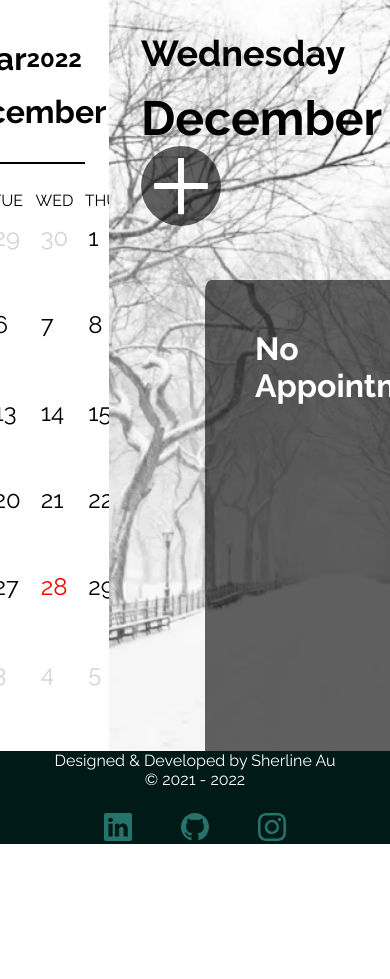
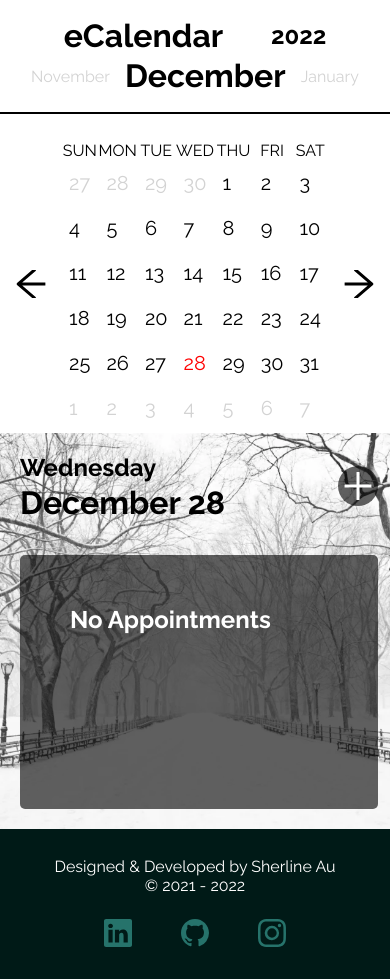
Before and after one commit to sherlineau/eCalendar, a React (Create React App) app: page / in a window 390 px wide. Before the commit the page ends 845 px from the top, so only its background shows below. Built offline with nearby package versions, Linux system fonts and the light colour scheme; the HTML template or start-up script is replaced by a standard one; a web font is replaced by a local one.

Commit message:
added media for responsive css

```diff
--- a/src/index.css
+++ b/src/index.css
@@ -19,6 +19,31 @@ a {
   text-decoration: none;
 }
 
+h1 {
+  font-size: 2rem;
+}
+h2 {
+  font-size: 1.5rem;
+}
+h3 {
+  font-size: 1rem;
+}
+h4 {
+  font-size: 0.875rem;
+}
+
+h1,
+h2,
+h3,
+h4 {
+  line-height: 1.25;
+  margin-bottom: 0.75rem;
+}
+
+p {
+  margin-bottom: 1.25rem;
+}
+
 .section {
   display: flex;
   justify-content: center;
@@ -26,16 +51,40 @@ a {
   margin: 0 auto;
   height: 89vh;
   overflow: hidden;
+  /* max-width: 1200px; */
+}
+
+@media screen and (min-width: 320px) and (max-width: 420px) {
+  .section {
+    display: block;
+    width: 100vw;
+    height: 100%;
+  }
+}
+
+@media screen and (max-width: 915px) and (orientation: landscape){
+  .section {
+    display: block;
+    width: 100vw;
+    height: 100%;
+  }
+}
+
+@media screen and (min-width: 421px) and (max-width: 1180px) and (orientation: portrait) {
+  .section {
+    display: block;
+    width: 100%;
+    height: 89vh;
+  }
 }
 
 .section-left {
   padding: 1.5rem;
-  min-width: 60vw;
+  width: 60%;
 }
 
 .content {
   display: flex;
-  width: 100%;
   align-items: center;
 }
 
@@ -59,7 +108,8 @@ a {
   padding: 1rem;
 }
 
-.calendar-header h1, h2 {
+.calendar-header h1,
+h2 {
   margin-bottom: 1rem;
 }
 
@@ -85,22 +135,110 @@ a {
   font-size: 1.5rem;
 }
 
+.calendar-buttons {
+  width: 5rem;
+  text-align: center;
+}
+
 .btn {
   font-size: 2.5rem;
   background-color: none;
   border: none;
   border-radius: 10px;
+  width: 3rem;
+}
+
+@media screen and (min-width: 320px) and (max-width: 420px) {
+  .section-left {
+    padding: 0;
+    width: 100%;
+  }
+
+  .calendar-header h1,
+  p,
+  h2 {
+    margin-bottom: 0rem;
+  }
+
+  .calendar {
+    height: 35vh;
+    width: 75%;
+  }
+
+  .square {
+    padding: 0.5rem;
+  }
+  .day-number {
+    font-size: 1.25rem;
+  }
+}
+
+@media screen and (min-width: 421px) and (max-width: 1180px) and (orientation: portrait) {
+  .section-left {
+    padding: 0;
+    width: 100%;
+  }
+
+  .calendar-header h1,
+  p,
+  h2 {
+    margin-bottom: 0rem;
+  }
+
+  .calendar {
+    height: 35vh;
+    width: 100%;
+  }
+
+  .square {
+    padding: 0.5rem;
+  }
+  .day-number {
+    font-size: 1.25rem;
+  }
+}
+
+@media screen and (max-width: 915px) and (orientation: landscape){
+  .section-left {
+    padding: 0;
+    width: 100%;
+    height: 100%;
+  }
+  .calendar-header h1,
+  p,
+  h2 {
+    margin-bottom: 0rem;
+  }
+
+  .calendar {
+    height: 100%;
+    width: 100%;
+  }
+
+  .square {
+    padding: 0.5rem;
+  }
+  .day-number {
+    font-size: 1.25rem;
+  }
 }
 
 .section-right {
-  width: 100%;
+  width: 40%;
   padding: 2rem;
   text-align: left;
 }
 
 .appointment-header {
-  font-size: 1.5rem;
   color: white black;
+  display: flex;
+  justify-content: space-between;
+  align-items: center;
+}
+
+.appointment-header p,
+.appointment-header h1 {
+  margin-bottom: 0;
 }
 
 .winter {
@@ -133,8 +271,8 @@ a {
 
 .events {
   display: flex;
-  height: 65vh;
-  padding: 3rem;
+  height: 80%;
+  padding: 1rem;
   font-size: 2rem;
   justify-content: space-between;
 }
@@ -150,24 +288,95 @@ a {
 .event-list {
   background-color: rgba(0, 0, 0, 0.616);
   padding: 3rem;
-  font-size: 2rem;
-  border-radius: 2%;
+  font-size: 1.5rem;
+  border-radius: 5px;
   color: white;
   width: 100%;
+}
+
+.event-list td {
+  padding-right: 0.5rem;
 }
 
 .event-bottom {
   text-align: center;
 }
 
-.plus-icon {
+.plus-icon,
+.minus-icon {
   color: white;
-  font-size: 5rem;
+  font-size: 4rem;
   background-color: rgba(0, 0, 0, 0.616);
   border-radius: 50%;
 }
 
+@media screen and (min-width: 320px) and (max-width: 420px) {
+  .section-right {
+    padding: 0.25rem;
+    width: 100%;
+    height: 100%;
+  }
+
+  .appointment-header {
+    padding: 1rem;
+  }
+
+  .plus-icon,
+  .minus-icon {
+    font-size: 2.5rem;
+  }
+
+  .events {
+    min-height: 30vh;
+  }
+
+  .line {
+    display: none;
+  }
+}
+
+@media screen and (max-width: 915) and (orientation: landscape){
+
+}
+
+@media screen and (min-width: 421px) and (max-width: 1180px) and (orientation: portrait) {
+  .section-right {
+    padding: 0;
+    width: 100%;
+    height: 100%;
+  }
+
+  .appointment-header {
+    padding: 2rem;
+  }
+
+  .plus-icon,
+  .minus-icon {
+    font-size: 3rem;
+  }
+
+  .events {
+    min-height: 100%;
+  }
+}
+
+@media screen and (max-width: 915px) and (orientation: landscape){
+  .section-right {
+    padding: 0;
+    width: 100%;
+  }
+  .appointment-header {
+    padding: 1rem;
+  }
+
+  .plus-icon,
+  .minus-icon {
+    font-size: 3rem;
+  }
+}
+
 .modal {
+  background-color: #1a4743c5;
   display: none;
   position: fixed;
   width: 100%;
@@ -203,7 +412,8 @@ label {
   grid-column: 1/2;
 }
 
-input, button {
+input,
+button {
   grid-column: 2/3;
 }
 
@@ -227,11 +437,11 @@ input, button {
 
 .social-icon {
   font-size: 1.75rem;
-  color:#26736b;
+  color: #26736b;
 }
 
 .social-icon:hover {
-  color: white
+  color: white;
 }
 
 .footer-link {
@@ -240,3 +450,9 @@ input, button {
   align-items: center;
   margin-top: 1.5rem;
 }
+
+@media screen and (min-width: 320px) and (max-width: 1368px) {
+  .footer {
+    height: 150px;
+  }
+}
```
